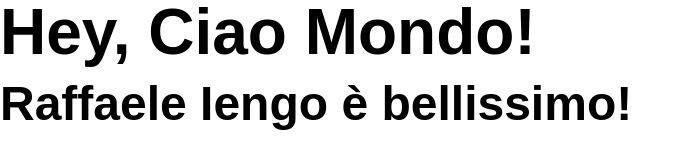
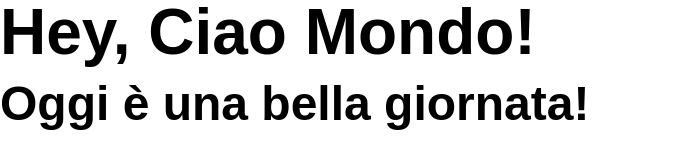
Before and after one commit to MoriDan1/New-York-Times, a plain HTML site: page index2.html in a window 1280 px wide. Shown: the whole page, without its empty margins (0-689 px from the left). Drawn offline with Linux system fonts and the light colour scheme.

Commit message:
versione 0.5

```diff
--- a/index2.html
+++ b/index2.html
@@ -15,7 +15,7 @@
 <body>
 
   <h1>Hey, Ciao Mondo! </h1>
-  <h2>Raffaele Iengo è bellissimo!</h2>
+  <h2>Oggi è una bella giornata!</h2>
 
   <script src="script.js"></script>
 
```
